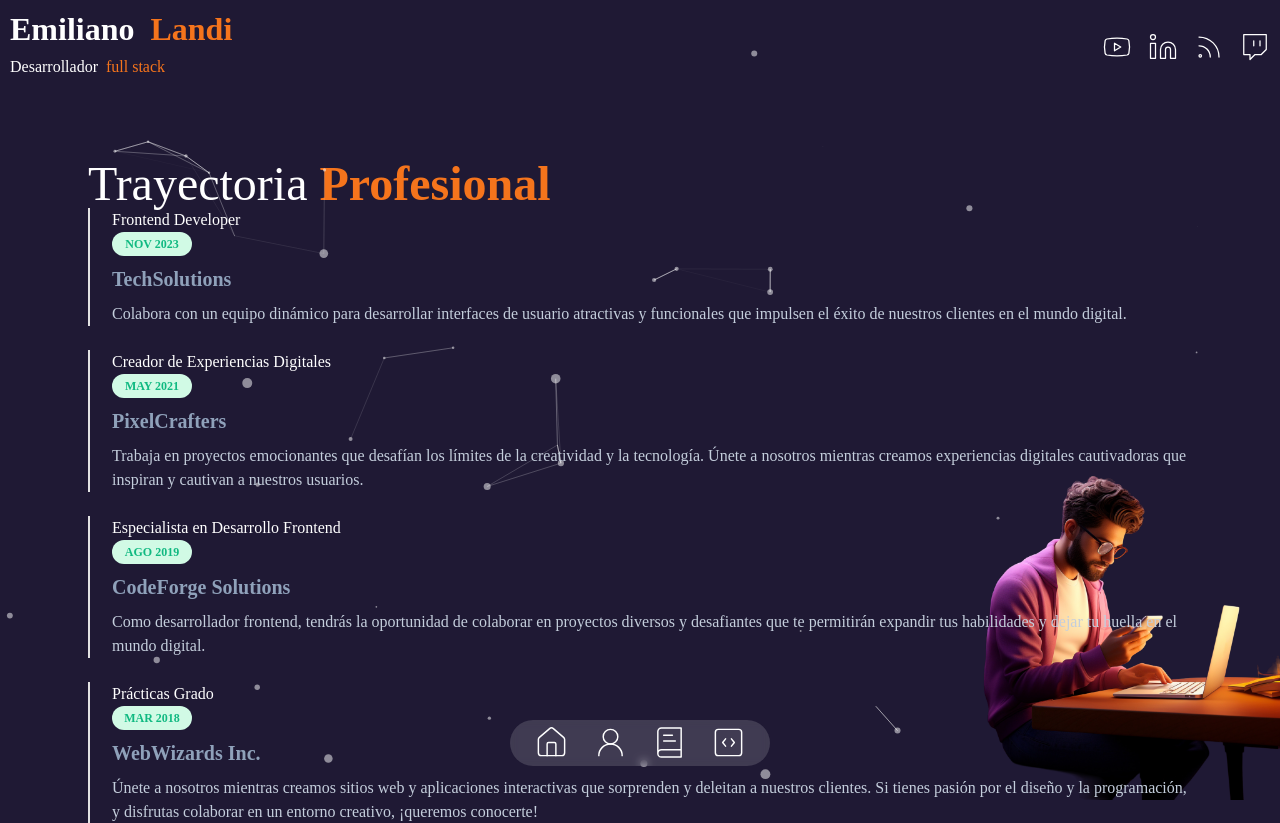
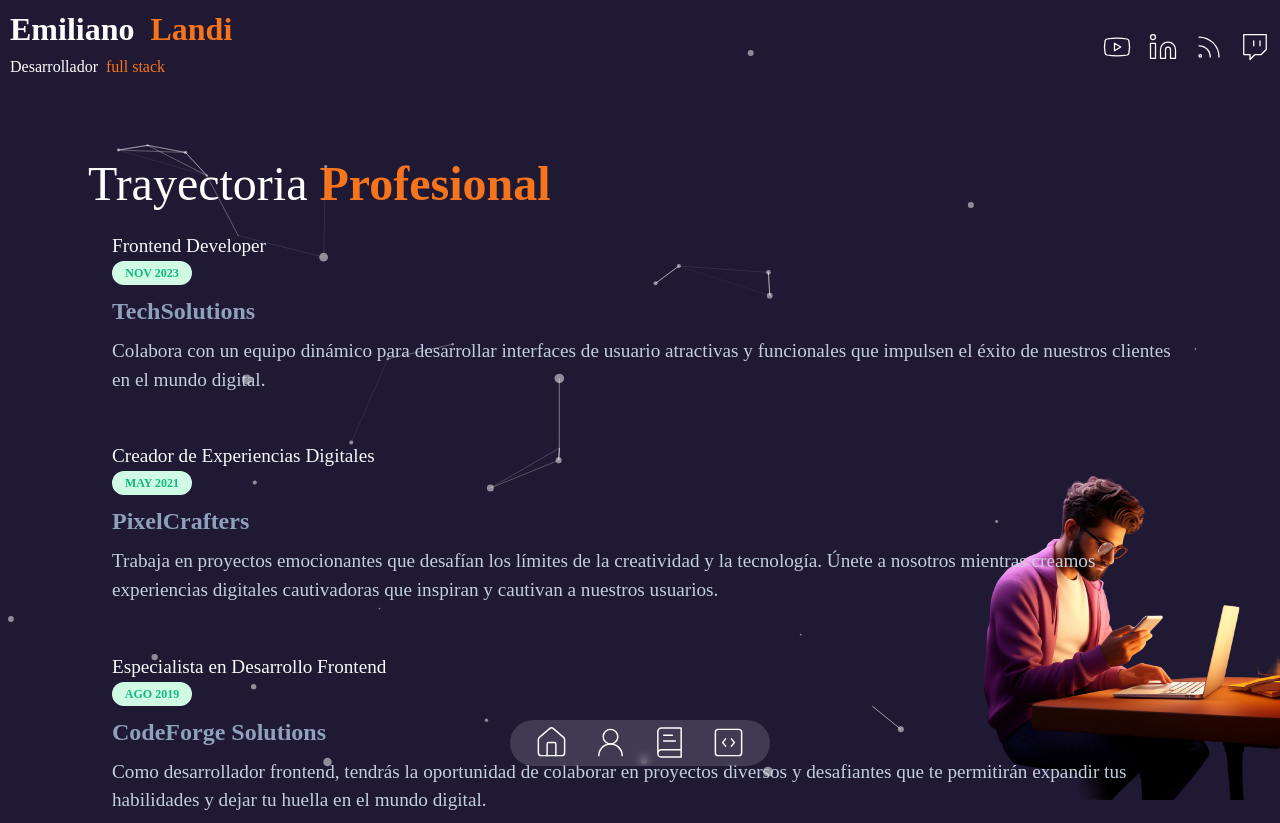
Before and after one commit to Emilianolandi/portafolioi, a Next.js app: page /about-me in a window 1280 px wide. Shown: the top 823 px of the page. Built offline with nearby package versions, Linux system fonts and the light colour scheme.

Commit message:
posicionando mi experiencia

```diff
--- a/app/(routes)/about-me/page.tsx
+++ b/app/(routes)/about-me/page.tsx
@@ -20,7 +20,7 @@ const AboutMePage = () => {
                          Profesional
                     </span>
                 </h1>
-
+                <br />
 
 
                 <TimeLine />
--- a/app/globals.css
+++ b/app/globals.css
@@ -380,29 +380,25 @@ align-items: center;
 /* ///////////////////ACA ESTA MI EXPERIENCIA  /////////////////////// */
 .Time-Id {
   position: relative;
-  margin-bottom: 1.5rem; /* Espacio entre cada contenedor */
+  margin-bottom: 3rem; /* Espacio entre cada contenedor */
   padding-left: 1.5rem; /* Espacio para la línea vertical */
+  color: #f6faf9;
+  font-size: 1.2rem;
 }
 
-.Time-Id::before {
-  content: '';
-  position: absolute;
-  top: 0;
-  left: 0;
-  width: 2px; /* Ancho de la línea vertical */
-  height: 100%; /* Altura completa del contenedor */
-  background-color: #e2e2e2; /* Color de la línea vertical */
-}
 
 .Time-Info {
   display: flex;
   flex-direction: column;
   align-items: flex-start;
+  font-weight: 600; /* Fuente semi-negrita */
+
   margin-bottom: 0.5rem; /* Espacio entre la fecha y el subtítulo */
 }
 
 .Time-Date {
-  display: inline-flex;
+
+  display:flex;
   align-items: center;
   justify-content: center;
   width: 5rem; /* Ancho del contenedor de la fecha */
@@ -417,7 +413,7 @@ align-items: center;
 }
 
 .Time-Subtitle {
-  font-size: 1.25rem; /* Tamaño del texto del subtítulo */
+  font-size: 1.5rem; /* Tamaño del texto del subtítulo */
   font-weight: bold; /* Fuente en negrita */
   color: #8fa1ba; /* Color del texto del subtítulo */
 }
```
